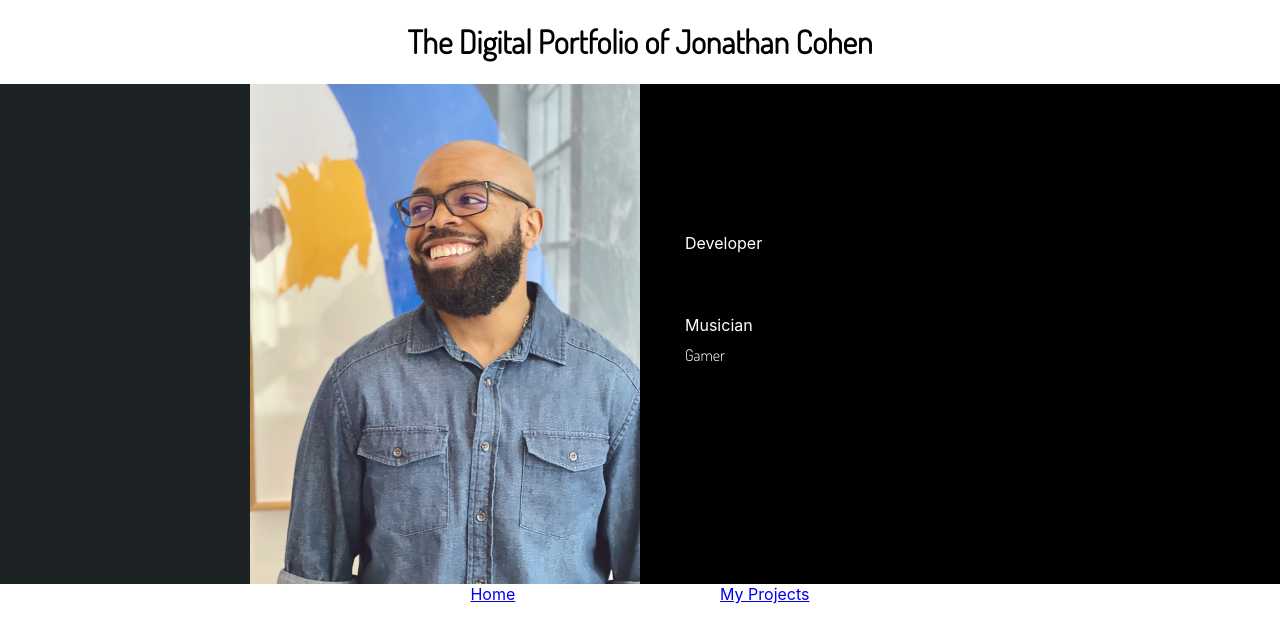
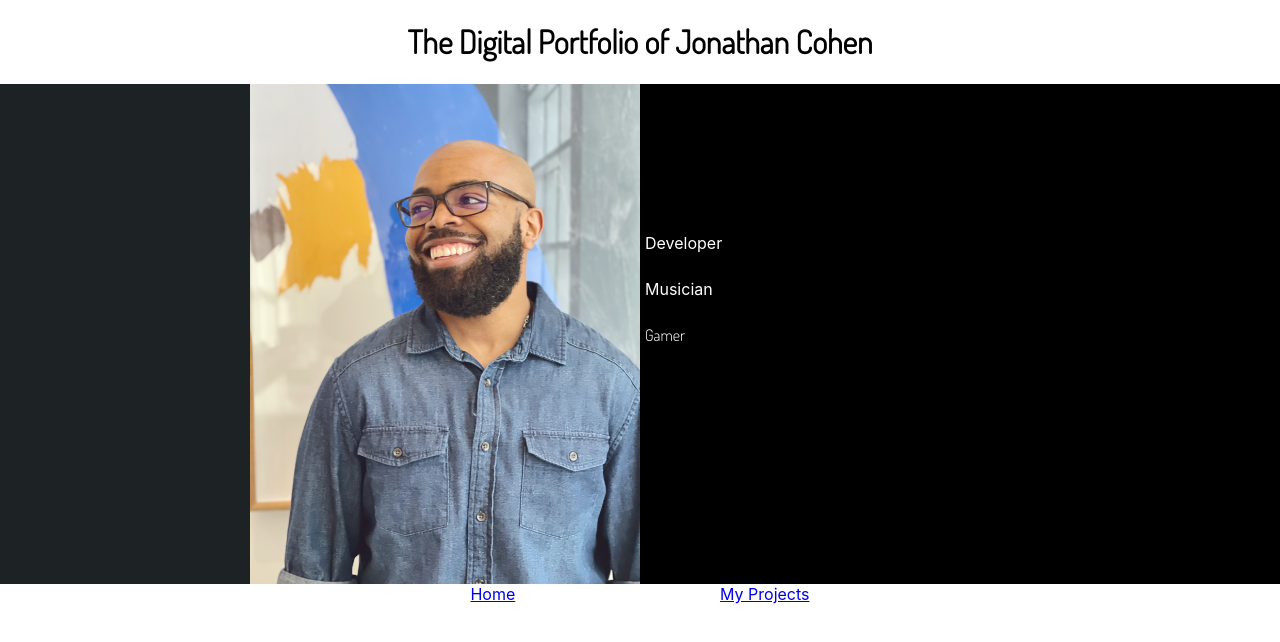
Before and after one commit to JDC1492/portfolio_front, a React (Create React App) app: page / in a window 1280 px wide. Shown: the top 642 px of the page. Built offline with nearby package versions, Linux system fonts and the light colour scheme.

Commit message:
hidden divs added to html file

```diff
--- a/src/App.css
+++ b/src/App.css
@@ -1,3 +1,7 @@
+* {
+  box-sizing: border-box;
+}
+
 .App {
   text-align: center;
 }
@@ -64,7 +68,6 @@
 }
 
 .homeList {
-  list-style-type: none;
   padding: 5px;
   color: white;
   /* float: left; */
--- a/src/components/homeComponents/HomeList.js
+++ b/src/components/homeComponents/HomeList.js
@@ -3,14 +3,18 @@ import React from "react";
 const Homelist = () => {
   return (
     <>
-      <ul>
-        <li className="homeList dev">Developer</li>
-        <div>
-          <p> Stoicism is pretty interesting. </p>
-        </div>
-        <li className="homeList musc">Musician</li>
-        <li className="homeList gamer">Gamer</li>
-      </ul>
+      <p className="homeList dev">
+        Developer
+        <div className="identifier hidden"></div>
+      </p>
+      <p className="homeList musc">
+        Musician
+        <div className="identifier hidden"></div>
+      </p>
+      <p className="homeList gamer">
+        Gamer
+        <div className="identifier hidden"></div>
+      </p>
     </>
   );
 };
```
